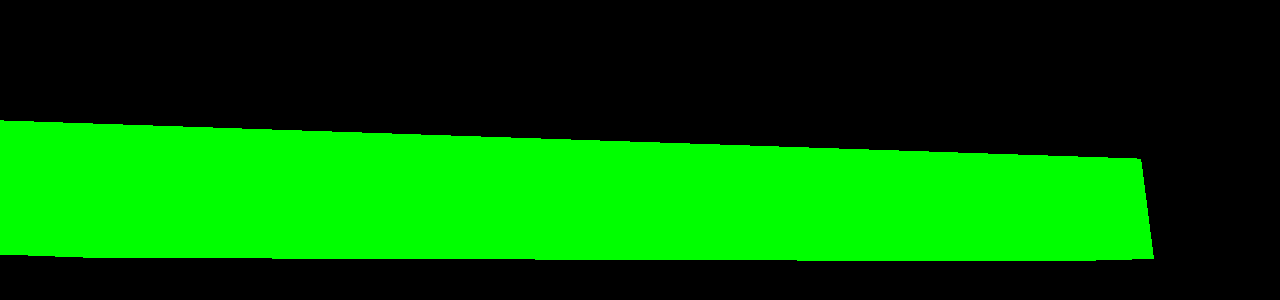
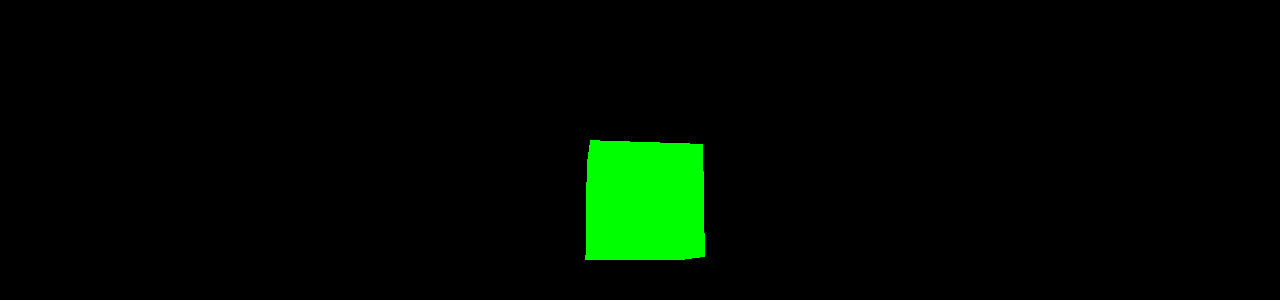
Before and after one commit to costycnc/costycnc-three.js-3d-gcode, a plain HTML site: page minimal cube/test.html in a window 1280 px wide. Shown: the part 194-494 px from the top of the page. Drawn offline with nearby package versions, Linux system fonts and the light colour scheme.

Commit message:
Update test.html

```diff
--- a/minimal cube/test.html
+++ b/minimal cube/test.html
@@ -17,7 +17,7 @@
 			renderer.setSize( window.innerWidth, window.innerHeight );
 			document.body.appendChild( renderer.domElement );
 
-			const geometry = new THREE.BoxGeometry( 10, 1, 1 );
+			const geometry = new THREE.BoxGeometry( 1, 1, 1 );
 			const material = new THREE.MeshBasicMaterial( { color: 0x00ff00 } );
 			const cube = new THREE.Mesh( geometry, material );
 			scene.add( cube );
```
